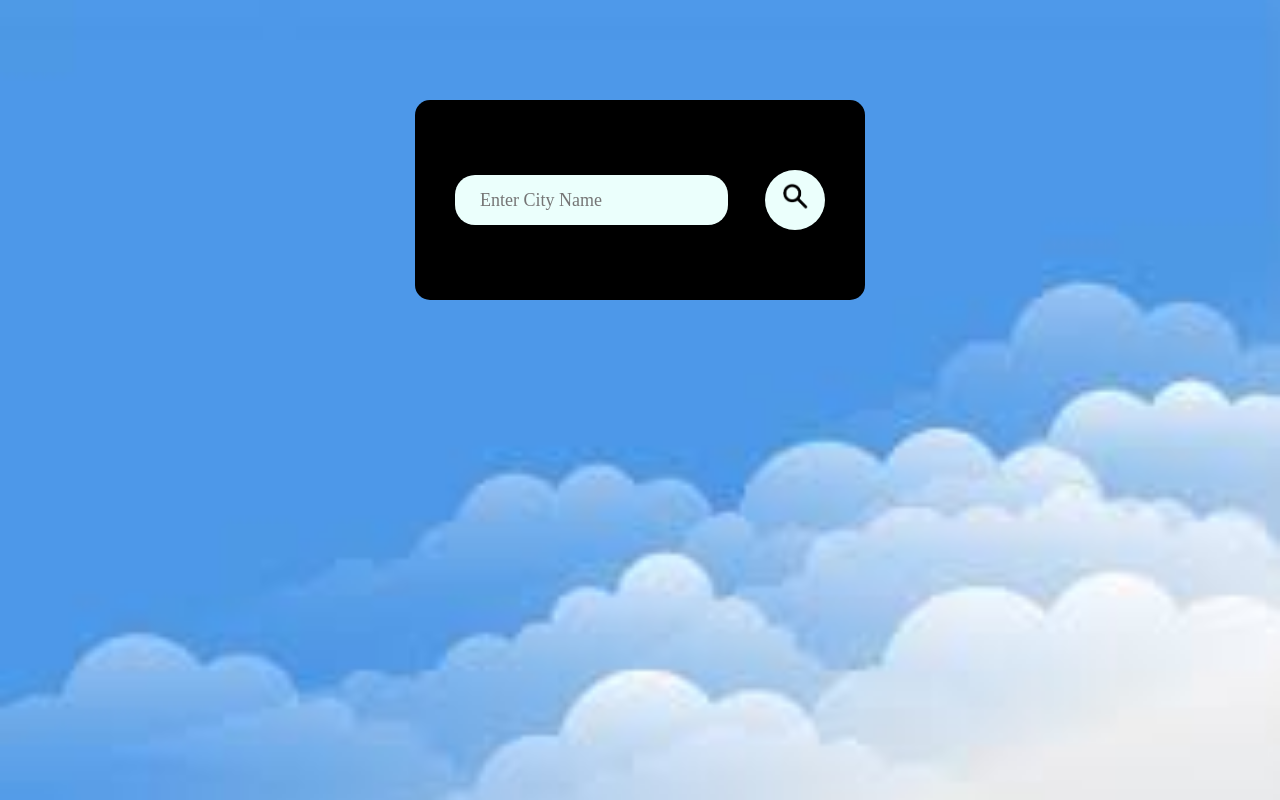
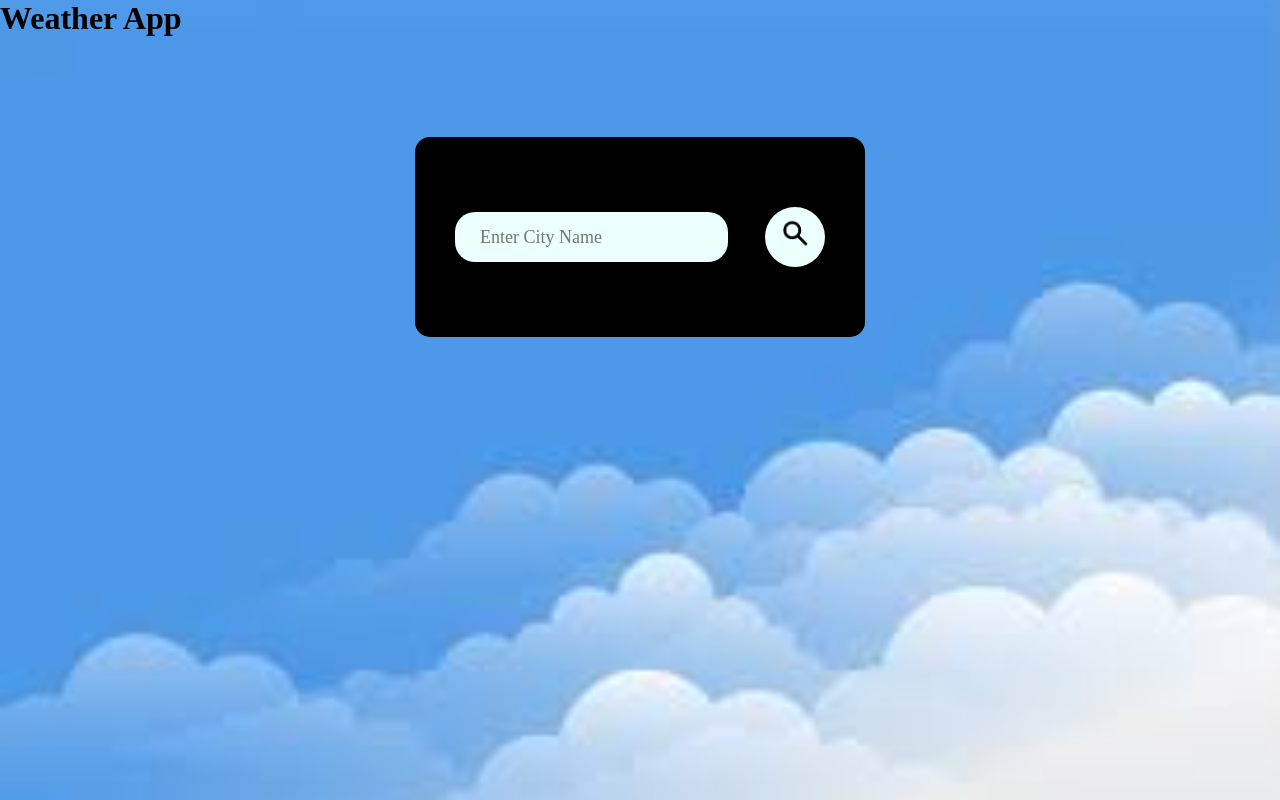
Before and after one commit to Arunsha021/Weather_app, a plain HTML site: page index.html in a window 1280 px wide. Drawn offline with Linux system fonts and the light colour scheme.

Commit message:
Update index.html

```diff
--- a/index.html
+++ b/index.html
@@ -7,7 +7,7 @@
     <link rel="stylesheet" href="./style.css">
 </head>
 <body>
-    <!-- <h1> Weather App</h1> -->
+    <h1 class="heading"> Weather App</h1>
   <div class="card">
    <div class="search">
     <input type="text" placeholder="Enter City Name"
```
